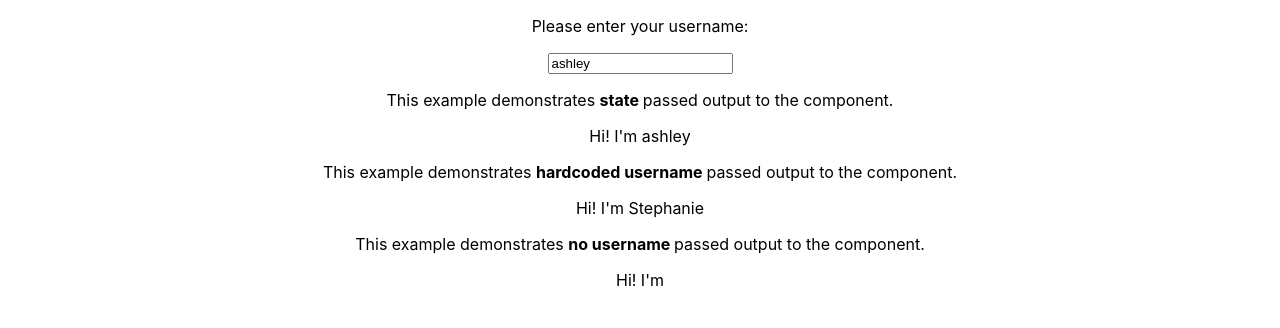
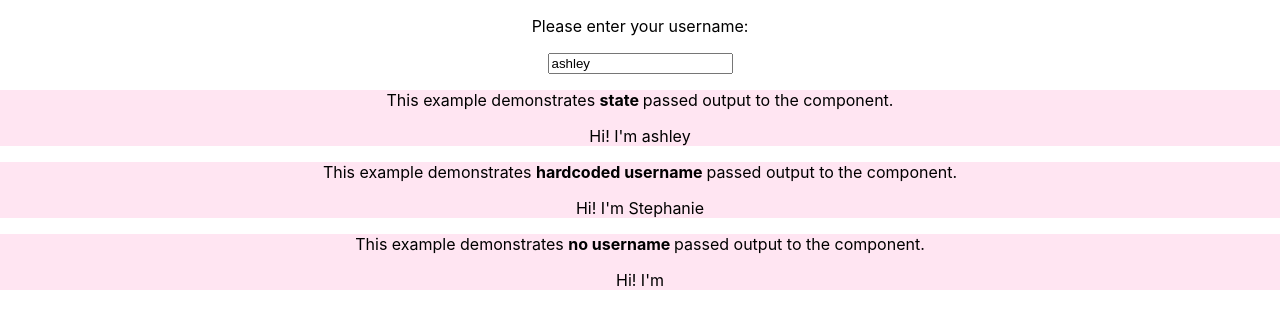
Before and after one commit to ashwri/React-Component-Exercise, a React (Create React App) app: page / in a window 1280 px wide. Shown: the top 328 px of the page. Built offline with nearby package versions, Linux system fonts and the light colour scheme.

Commit message:
Added a simple style change to the output

```diff
--- /dev/null
+++ b/src/UserOutput/UserOutput.css
@@ -0,0 +1,3 @@
+.user-output{
+    background-color: rgba(255, 140, 198, 0.226);
+}
--- a/src/UserOutput/UserOutput.js
+++ b/src/UserOutput/UserOutput.js
@@ -1,8 +1,9 @@
 import React from 'react';
+import './UserOutput.css'
 
 const userOutput = (props) => {
     return (
-        <div>
+        <div className = 'user-output'>
             <p> This example demonstrates <b> {props.type} </b>  passed output to the component. </p>
             <p> Hi! I'm {props.username} </p>
         </div>
```
